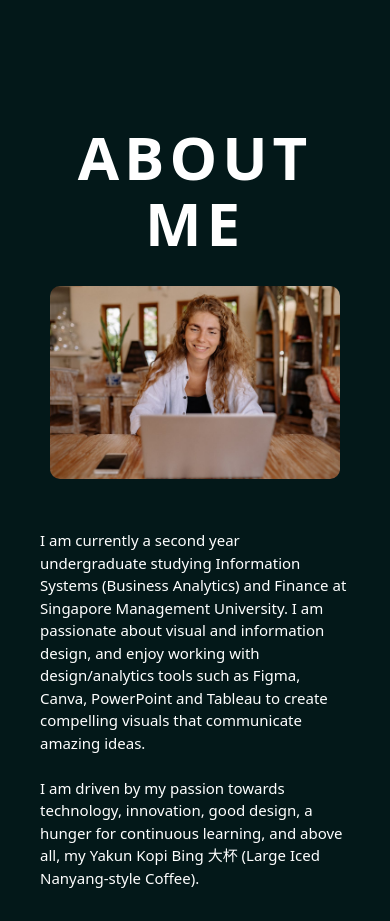
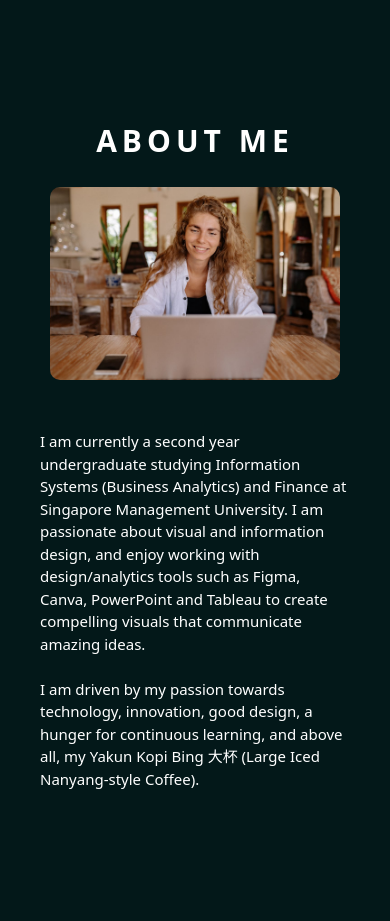
Before and after one commit to dev-basit/portfolio-ernest, a Next.js app: page / in a window 390 px wide. Shown: the part 800-1721 px from the top of the page. After the commit the page ends 1688 px from the top, so only its background shows below. Built offline with nearby package versions, Linux system fonts and the light colour scheme.

Commit message:
headings font-size added for sm screens

```diff
--- a/src/styles/globals.css
+++ b/src/styles/globals.css
@@ -6,6 +6,7 @@
   --white: white;
   --primary: rgba(3, 24, 25, 1);
   --primary-light: rgb(46, 64, 66);
+  --primary-light2: rgb(123, 141, 143);
 
   --font-family: ui-sans-serif, system-ui, sans-serif, "Apple Color Emoji", "Segoe UI Emoji",
     "Segoe UI Symbol", "Noto Color Emoji";
@@ -79,6 +80,18 @@ ol {
 }
 
 @media screen and (max-width: 768px) {
+  h1 {
+    font-size: 3rem;
+  }
+
+  h2 {
+    font-size: 2rem;
+  }
+
+  h3 {
+    font-size: 2rem;
+    font-weight: 500;
+  }
 }
 
 @media screen and (max-width: 576px) {
```
